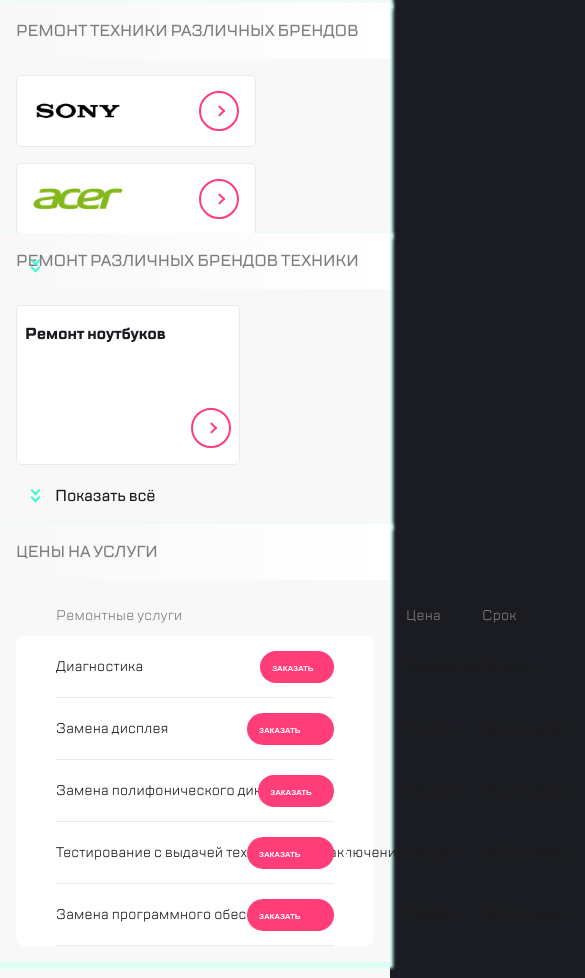
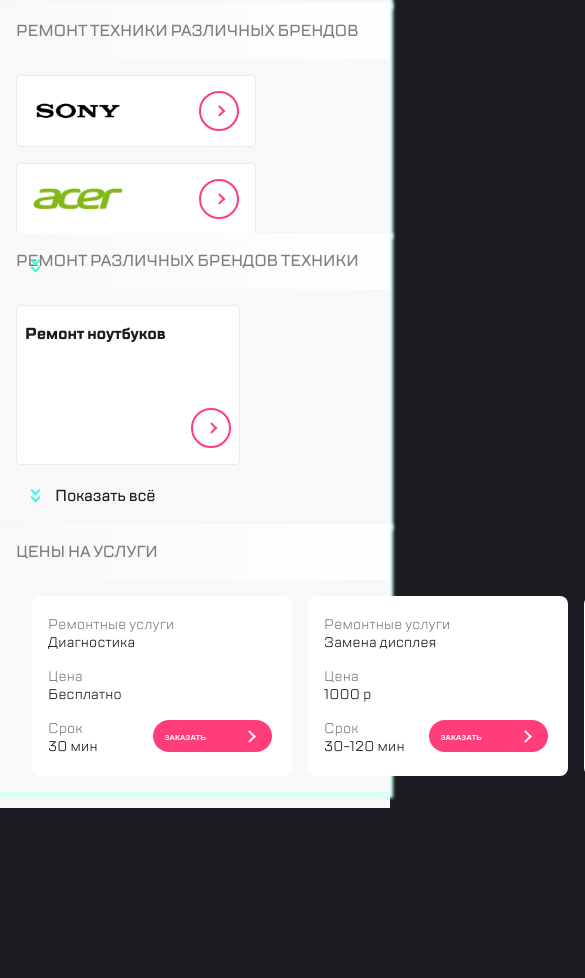
Before and after one commit to sharp2point/web_core_1.6, a website built with webpack: page src/index.html in a window 390 px wide. Shown: the part 649-1627 px from the top of the page, 585 px wide, since content can reach past the window. After the commit the page ends 1457 px from the top, so only its background shows below. Built offline with nearby package versions, Linux system fonts and the light colour scheme.

Commit message:
вёрстка мобильной версии блока 'Цены на услуги'

```diff
--- a/src/scss/init_vars_mixins/vars.scss
+++ b/src/scss/init_vars_mixins/vars.scss
@@ -3,6 +3,7 @@ $font-path: "../fonts";
 $icon-path: "../img/ico";
 
 //----- SZES -----------
+$mobile-size: 768px;
 $root-font-size: 16px;
 $page-min-width: 320px;
 $page-max-width: 1120px;
--- a/src/scss/media_query.scss
+++ b/src/scss/media_query.scss
@@ -1,4 +1,4 @@
-@media screen and (max-width: 766px) {
+@media screen and (max-width: $mobile-size) {
   .services-panel {
     height: 230px;
 
--- a/src/scss/panels/price.scss
+++ b/src/scss/panels/price.scss
@@ -5,7 +5,7 @@
     align-items: center;
     padding-inline: 1.5rem;
     margin-inline: 2rem;
-    .back{
+    .back {
       position: absolute;
       transform: translateY(40px);
       width: 92%;
@@ -37,7 +37,8 @@
             font-size: 14px;
             line-height: 18px;
             letter-spacing: 0.2px;
-            color: $content-text-color;
+            font-weight: 200;
+            color: $button-border-color;
           }
           .element__description {
             display: flex;
@@ -93,10 +94,10 @@
   }
 }
 .element-header {
-    .element{
+  .element {
     height: 40px !important;
     border: none !important;
-        background-color: $background-color ;
+    background-color: $background-color;
   }
 
   .element__description {
@@ -106,3 +107,60 @@
     visibility: hidden;
   }
 }
+@media screen and (max-width: $mobile-size) {
+  .price-panel {
+    .wrapper {
+      @include display-flex(row);
+      justify-content: space-between;
+      align-items: center;
+      padding-inline: 1rem;
+      margin-inline: 1rem;
+      gap: 1rem;
+      .back {
+        display: none;
+      }
+      .elements__item {
+        .element {
+          @include display-flex(row);
+          justify-content: center;
+          align-items: center;
+          flex-wrap: wrap;
+          width: 260px;
+          min-height: 180px;
+          padding-inline: 1rem;
+          border-radius: 0.5rem;
+          border: none;
+          .element__content {
+            @include display-flex(column);
+            justify-content: space-between;
+
+            width: 100%;
+
+            padding-bottom: 1rem;
+            .element__header {
+              display: block;
+              margin-top: 1rem;
+            }
+            .description-text {
+              flex: 0 0 100%;
+            }
+            .description-price {
+              flex: 0 0 100%;
+            }
+            .description-time {
+              flex: 0 0 100%;
+            }
+          }
+
+          .element__button {
+            position: absolute;
+            transform: translate(50px, 50px);
+          }
+        }
+      }
+    }
+  }
+  .element-header {
+    display: none;
+  }
+}
```
Also changed, not shown: src/index.html (+3 -3 lines), dist/style.css, 1 other file. Lines whose indentation alone changed are shown as unchanged.
